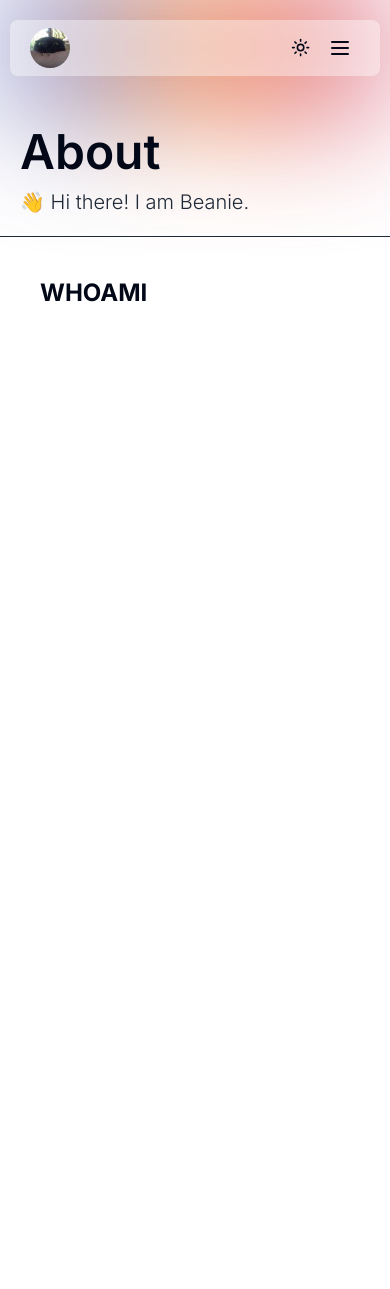
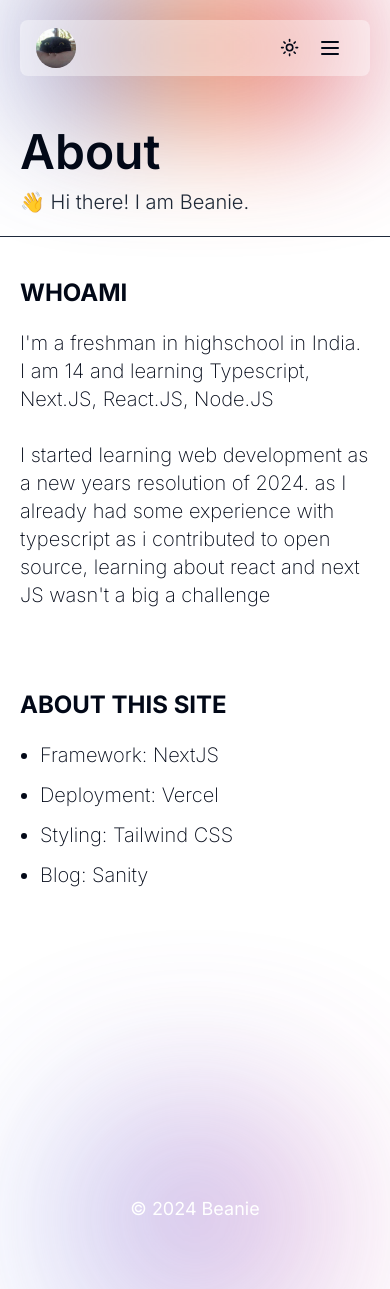
Before and after one commit to BeanieMen/portfolio, a Next.js app: page /about in a window 390 px wide. Before the commit the page ends 844 px from the top, so only its background shows below. Built offline with nearby package versions, Linux system fonts and the light colour scheme.

Commit message:
final improv for about me ig
improve blog page ig

idk

about me page go brrr

about me page go brrr

```diff
--- a/app/about/page.tsx
+++ b/app/about/page.tsx
@@ -1,32 +1,17 @@
 'use client'
-
-import { useState, useEffect } from 'react'
-import { simpleBlogCard } from '@/lib/interface'
 import Navbar from '@/app/components/Navbar'
 import { motion } from 'framer-motion'
+import Footer from '../components/HomeComps/Footer'
 
-export default function Blog() {
-  const [data, setData] = useState<simpleBlogCard[] | null>(null)
-
-  const [isDesktop, setIsDesktop] = useState(false)
-
-  useEffect(() => {
-    const handleResize = () => {
-      setIsDesktop(window.innerWidth >= 768)
-    }
-    window.addEventListener('resize', handleResize)
-    handleResize()
-    return () => window.removeEventListener('resize', handleResize)
-  }, [])
-
+export default function About() {
   return (
+    <main>
       <motion.div
         initial={{ y: 40, opacity: 0 }}
         animate={{ y: 0, opacity: 1 }}
         transition={{ duration: 0.8 }}
-      className="mx-5"
+        className="px-5"
       >
-      <main>
         <Navbar />
         <div className="max-w-4xl mx-auto">
           <div className="flex justify-start text-5xl font-semibold mt-3">
@@ -38,12 +23,41 @@ export default function Blog() {
         </div>
         <div className="w-screen -ml-5 mt-5 h-[1px] bg-slate-800"></div>
 
-        <div className="mx-5 mt-10">
+        <div className="mt-10">
           <div className="text-2xl font-bold justify-between max-w-4xl mx-auto">
             WHOAMI
           </div>
         </div>
+        <div className="mt-5">
+          <div className="text-xl justify-between max-w-4xl mx-auto font-extralight">
+            I&apos;m a freshman in highschool in India. I am 14 and learning
+            Typescript, Next.JS, React.JS, Node.JS
+            <br />
+            <br />I started learning web development as a new years resolution
+            of 2024. as I already had some experience with typescript as i
+            contributed to open source, learning about react and next JS
+            wasn&apos;t a big a challenge
+          </div>
+        </div>
+
+        <div className="mt-20">
+          <div className="text-2xl font-bold justify-between max-w-4xl mx-auto">
+            ABOUT THIS SITE
+          </div>
+        </div>
+
+        <div className="mt-5">
+          <div className="text-xl justify-between max-w-4xl mx-auto font-extralight">
+            <ul className="list-disc ml-5">
+              <li className="mt-3">Framework: NextJS</li>
+              <li className="mt-3">Deployment: Vercel</li>
+              <li className="mt-3">Styling: Tailwind CSS</li>
+              <li className="mt-3">Blog: Sanity</li>
+            </ul>
+          </div>
+        </div>
+      </motion.div>
+      <Footer />
     </main>
-    </motion.div>
   )
 }
--- a/app/blogs/[slugs]/page.tsx
+++ b/app/blogs/[slugs]/page.tsx
@@ -24,7 +24,7 @@ export default async function BlogArticle({
 }) {
   const data: fullBlog = await getData(params.slugs)
   return (
-    <main>
+    <main className="mx-5">
       <Navbar />
       <div className="mt-8 flex-col items-center mx-auto justify-center">
         <h1>
--- a/app/components/BlogCard.tsx
+++ b/app/components/BlogCard.tsx
@@ -30,14 +30,14 @@ export default function BlogCard({ post, className }: Props) {
           whileTap={{ scale: 0.95 }}
           className="justify-center"
         >
-          <Card className="border-0 dark:border-stone-800 dark:border w-[90%] mx-auto relative flex flex-col bg-white dark:bg-black shadow-2xl dark:shadow-none h-[425px]">
+          <Card className="border-0 dark:border-stone-800 dark:border w-full max-w-[414px] mx-auto relative flex flex-col bg-white dark:bg-black shadow-2xl dark:shadow-none h-[425px]">
             <div>
               <Image
                 src={urlFor(post.titleImage).url()}
                 alt="image"
                 width={400}
                 height={400}
-                className="rounded-t-lg h-[250px] max-w-screen object-cover flex justify-center mx-auto"
+                className="rounded-t-lg h-[250px] w-full max-w-screen object-cover flex justify-center mx-auto"
               />
             </div>
             <div className="flex flex-grow justify-center items-center">
--- a/app/components/HomeComps/Footer.tsx
+++ b/app/components/HomeComps/Footer.tsx
@@ -1,8 +1,8 @@
 export default function Footer() {
   return (
     <div className="flex justify-center items-end mt-60">
-      <div className="relative min-w-[200px] w-[40%] h-[15rem]">
-        <div className="absolute inset-0 bg-gradient-to-r from-blue-500 via-orange-500 to-pink-500 opacity-85 blur-4xl rounded-t-full -z-50" />
+      <div className="relative min-w-[200px] w-[30%] h-[10rem]">
+        <div className="absolute inset-0 bg-gradient-to-r from-blue-500 to-pink-500 opacity-85 blur-4xl rounded-t-full -z-50" />
         <div className="flex justify-center items-center z-10 h-full text-lg text-white ">
           © 2024 Beanie
         </div>
--- a/app/components/Navbar.tsx
+++ b/app/components/Navbar.tsx
@@ -21,7 +21,7 @@ export default function Navbar() {
 
   return (
     <motion.div
-      className="-mt-5 flex items-center justify-center relative"
+      className="-mt-5 mx-5 flex items-center justify-center relative"
       initial={{
         scale: 0,
       }}
@@ -32,18 +32,20 @@ export default function Navbar() {
         duration: 0.5,
       }}
     >
-      <div className="relative">
+      <div className="flex flex-col">
         <div className="absolute inset-0 flex items-center justify-center -z-50">
-          <div className="w-full h-full bg-gradient-to-r from-blue-700 via-orange-500 to-pink-700 opacity-75 blur-3xl" />
+          <div className="w-full h-full max-w-4xl bg-gradient-to-r from-blue-700 via-orange-500 to-pink-700 opacity-75 blur-3xl" />
         </div>
+
         <div
-          className={` max-w-4xl w-[95vw]  h-14 my-10 rounded-lg bg-white dark:bg-black bg-opacity-40 dark:bg-opacity-40 grid ${isDesktop ? 'grid-cols-3' : 'grid-cols-2'} justify-between items-center`}
+          className={`max-w-4xl h-14 my-10 rounded-lg bg-white dark:bg-black bg-opacity-40 dark:bg-opacity-40 grid ${isDesktop ? 'grid-cols-3' : 'grid-cols-2'} justify-between items-center`}
+          style={{ width: 'calc(100vw - 40px)' }}
         >
           <div>
             <Link href="/">
               <Image
                 src="/avatar.jpg"
-                className="rounded-full justify-start items-center mx-5"
+                className="rounded-full justify-start items-center ml-4"
                 width={40}
                 height={40}
                 alt="Beanie"
@@ -54,7 +56,7 @@ export default function Navbar() {
           {isDesktop && (
             <div className="hidden md:flex items-center gap-x-10 justify-center">
               <div>
-                <Link href={'/About'}>About</Link>
+                <Link href={'/about'}>About</Link>
               </div>{' '}
               <div>
                 <Link href={'/blogs'}>Blog</Link>
--- a/app/page.tsx
+++ b/app/page.tsx
@@ -1,5 +1,5 @@
 'use client'
-
+import Footer from './components/HomeComps/Footer'
 import { Hero } from '@/app/components/HomeComps/Hero'
 import { useAnimation, motion } from 'framer-motion'
 import { useInView } from 'react-intersection-observer'
@@ -8,7 +8,6 @@ import * as React from 'react'
 import About from '@/app/components/HomeComps/About'
 import Navbar from '@/app/components/Navbar'
 import Blogs from '@/app/components/HomeComps/Blogs'
-import Footer from '@/app/components/HomeComps/Footer'
 
 function ScrollAnimation({ children }: any) {
   const controls = useAnimation()
```
Also changed, not shown: package.json (+4 -3 lines), 1 other file (tests, documents, lock files or other folders). Lines whose indentation alone changed are shown as unchanged.
